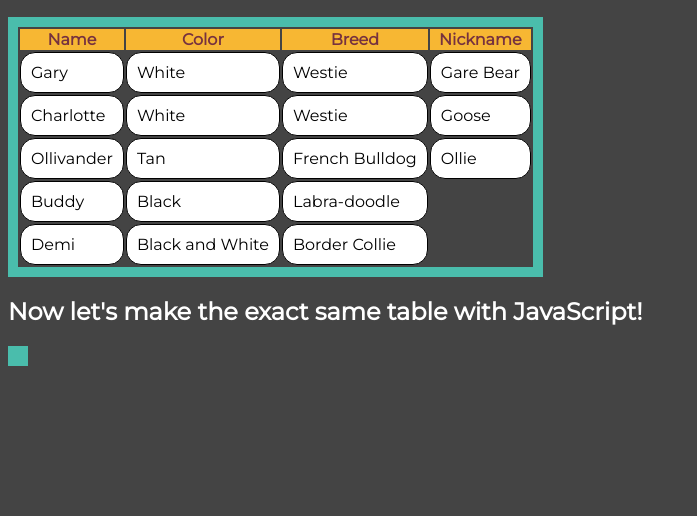
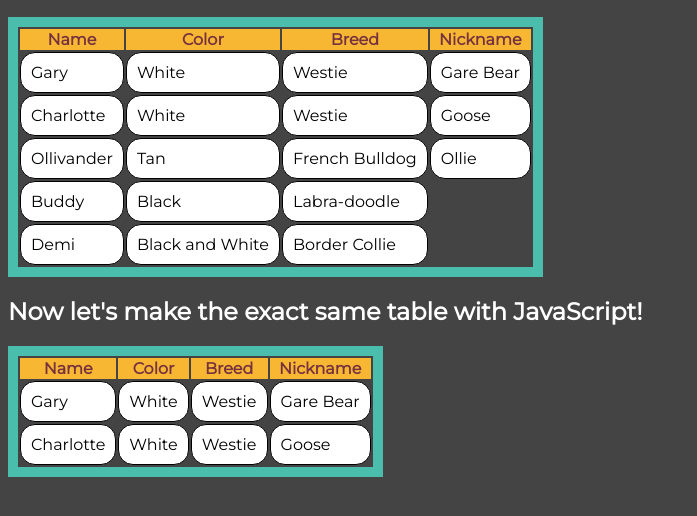
Before and after one commit to jenwill/seattle-201d34, a plain HTML site: page 07-oop-constructors-tables/demo/index.html in a window 1280 px wide. Shown: the part 114-630 px from the top of the page, without its empty margins (0-697 px from the left). Drawn offline with Linux system fonts and the light colour scheme.

Commit message:
adding table demo code

```diff
--- a/07-oop-constructors-tables/demo/app.js
+++ b/07-oop-constructors-tables/demo/app.js
@@ -25,29 +25,91 @@ Thus, we'll want to create and append HTML elements in the same order.
 We have already put an empty <table> element in the HTML, with id="dogs" */
 
 // We need an array to hold our dogs
+var allDogs = [];
 
 // We need to access the table that is in the DOM
+var dogTable = document.getElementById('dogs');
 
 // We need a constructor to make our dog objects
+function Dog(name, color, breed, nickname) {
+  this.name = name;
+  this.color = color;
+  this.breed = breed;
+  this.nickname = nickname;
+  allDogs.push(this);
+  // storeNames.push(this.storeName);
+}
 
 // Let's make a render() method on the constructor's prototype, rather than typed into the constructor function; this will tidy up the way things look in your editor
-render = function () {
+Dog.prototype.renderRow = function () {
   // create tr
+  var trElement = document.createElement('tr');
 
   // create td
+  var tdElement = document.createElement('td');
 
   // give td content (name, then color, then breed, the nickname) <- eventually do it in a for loop
+  tdElement.textContent = this.name;
 
   // append td to tr
+  trElement.appendChild(tdElement);
+
+  tdElement = document.createElement('td');
+  tdElement.textContent = this.color;
+  trElement.appendChild(tdElement);
+
+  tdElement = document.createElement('td');
+  tdElement.textContent = this.breed;
+  trElement.appendChild(tdElement);
+
+  tdElement = document.createElement('td');
+  tdElement.textContent = this.nickname;
+  trElement.appendChild(tdElement);
 
   // append tr to table
-
+  dogTable.appendChild(trElement);
 };
 
 // We need to create our Dog instances
+// We can assign these to variables if we are calling methods on a specific instance, such as gary.renderRow()
+// Or, we can create an instance beginning with the "new" keyword, but without assigning it to a variable, if we are using the Dog.renderAllDogs method **because we pushed each instance into the allDogs array upon creation**
+var gary = new Dog('Gary', 'White', 'Westie', 'Gare Bear');
+var charlotte = new Dog('Charlotte', 'White', 'Westie', 'Goose');
 
 // We need a separate function to make the table header
+Dog.renderHeader = function() {
+  // create a row
+  var headerRow = document.createElement('tr');
+
+  var headings = ['Name', 'Color', 'Breed', 'Nickname'];
+
+  for(var i of headings) {
+    // fill in the header row with th elements
+  // 1. create th elements
+    var thElement = document.createElement('th');
+
+    // 2. fill in their content
+    // Note, if using "for(var i in headings)" then the following line would be written as:
+    //    "thElement.textContent = headings[i]"
+    thElement.textContent = i;
+
+    // 3. append th to headerRow
+    headerRow.appendChild(thElement);
+  }
+
+  // append to the table
+  dogTable.appendChild(headerRow);
+}
 
 // It would be nice to have a single function that renders all of the individual dog rows
+Dog.renderAllDogs = function() {
+  for(var i in allDogs) {
+    allDogs[i].renderRow();
+  }
+}
 
+Dog.renderHeader();
+Dog.renderAllDogs();
 // Now we need to call our functions: the one for the header row, and the one for generating the individual dog rows
+// gary.renderRow();
+// charlotte.renderRow();
--- a/07-oop-constructors-tables/demo/index.html
+++ b/07-oop-constructors-tables/demo/index.html
@@ -49,7 +49,11 @@
     </table>
 
     <h2>Now let's make the exact same table with JavaScript!</h2>
-    <table id="dogs"></table>
+    <table id="dogs">
+      <!-- <thead></thead>
+      <tbody></tbody>
+      <tfoot></tfoot> -->
+    </table>
 
     <script src="app.js"></script>
   </body>
```
